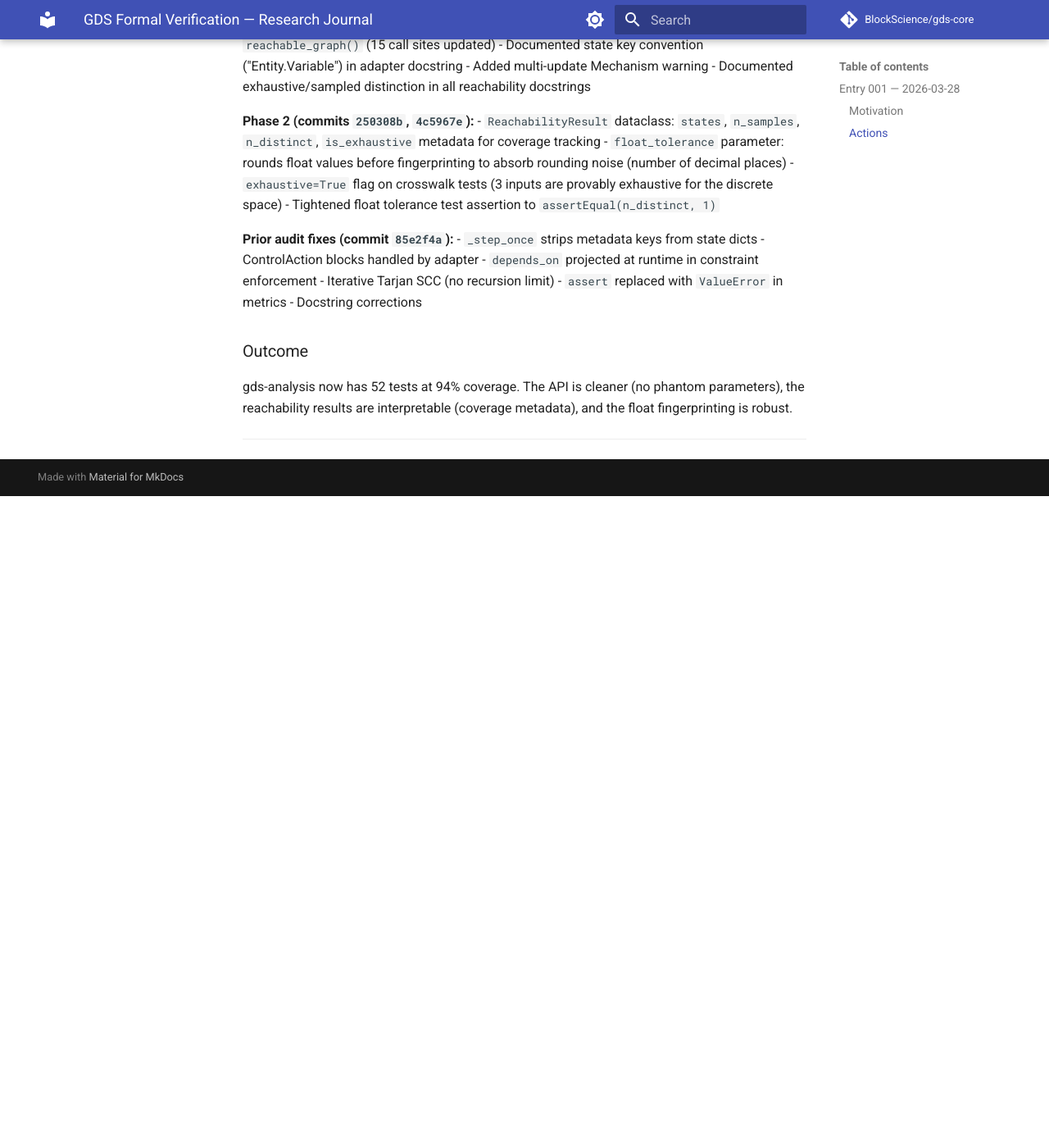
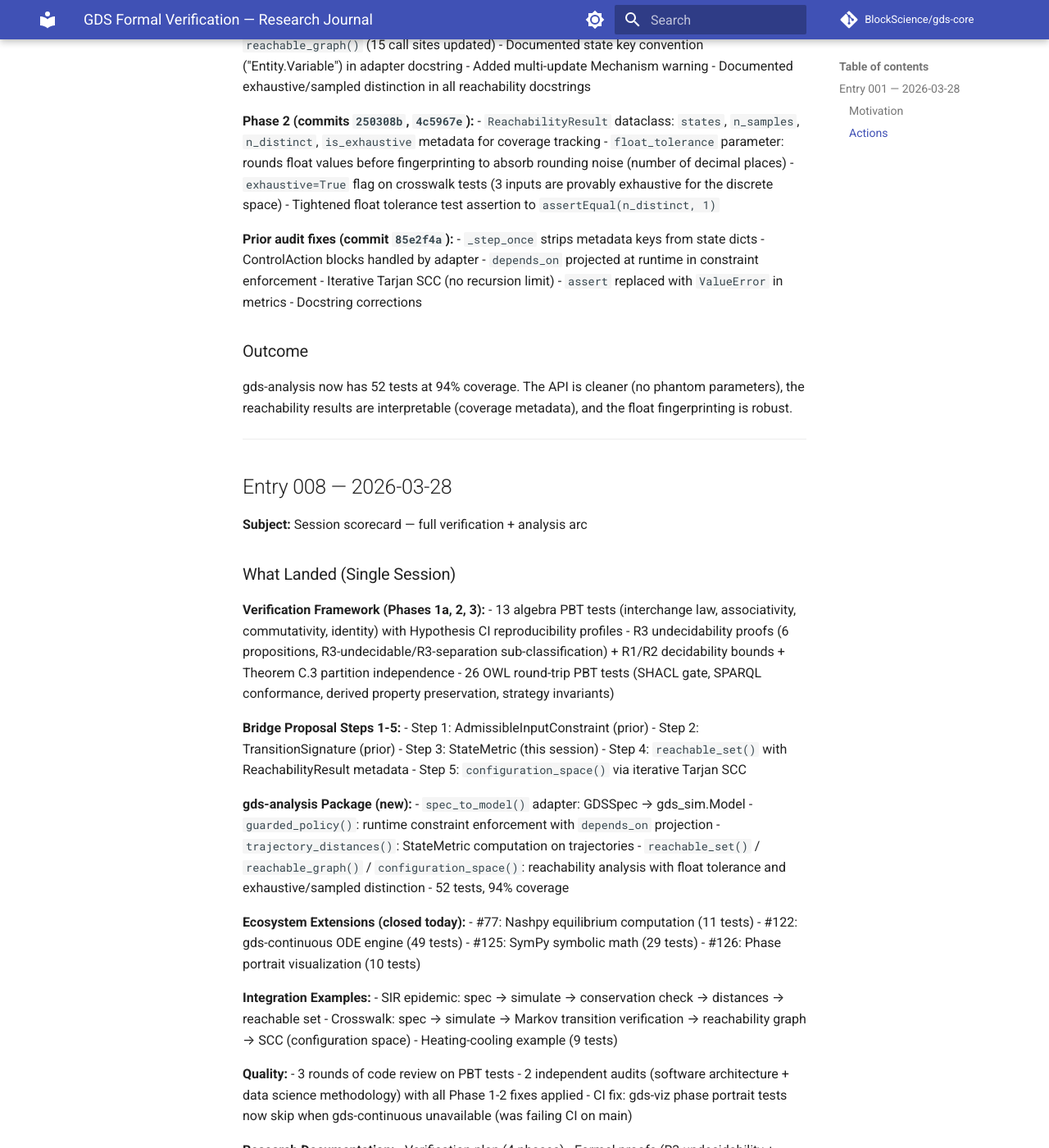
Before and after one commit to BlockScience/gds-core, an MkDocs documentation site: the page built from docs/research/journal.md, in a window 1280 px wide and 1400 px high, scrolled down 15734 px. Shown: the whole window at 82% size. Built offline with MkDocs 1.6.1 and Material for MkDocs 9.7.7, drawn with Linux system fonts in a browser that asks for light colours; comment, search, counter and statistics services are not loaded; before the commit the page ends 16339 px from its top, so only the background shows below that; some of the changed text lies outside the part shown.

Commit message:
docs: add journal entry 008 — session scorecard

```diff
--- a/docs/research/journal.md
+++ b/docs/research/journal.md
@@ -616,3 +616,111 @@ gds-analysis now has 52 tests at 94% coverage. The API is cleaner
 (coverage metadata), and the float fingerprinting is robust.
 
 ---
+
+## Entry 008 — 2026-03-28
+
+**Subject:** Session scorecard — full verification + analysis arc
+
+### What Landed (Single Session)
+
+**Verification Framework (Phases 1a, 2, 3):**
+- 13 algebra PBT tests (interchange law, associativity, commutativity,
+  identity) with Hypothesis CI reproducibility profiles
+- R3 undecidability proofs (6 propositions, R3-undecidable/R3-separation
+  sub-classification) + R1/R2 decidability bounds + Theorem C.3 partition
+  independence
+- 26 OWL round-trip PBT tests (SHACL gate, SPARQL conformance, derived
+  property preservation, strategy invariants)
+
+**Bridge Proposal Steps 1-5:**
+- Step 1: AdmissibleInputConstraint (prior)
+- Step 2: TransitionSignature (prior)
+- Step 3: StateMetric (this session)
+- Step 4: `reachable_set()` with ReachabilityResult metadata
+- Step 5: `configuration_space()` via iterative Tarjan SCC
+
+**gds-analysis Package (new):**
+- `spec_to_model()` adapter: GDSSpec → gds_sim.Model
+- `guarded_policy()`: runtime constraint enforcement with `depends_on`
+  projection
+- `trajectory_distances()`: StateMetric computation on trajectories
+- `reachable_set()` / `reachable_graph()` / `configuration_space()`:
+  reachability analysis with float tolerance and exhaustive/sampled
+  distinction
+- 52 tests, 94% coverage
+
+**Ecosystem Extensions (closed today):**
+- #77: Nashpy equilibrium computation (11 tests)
+- #122: gds-continuous ODE engine (49 tests)
+- #125: SymPy symbolic math (29 tests)
+- #126: Phase portrait visualization (10 tests)
+
+**Integration Examples:**
+- SIR epidemic: spec → simulate → conservation check → distances →
+  reachable set
+- Crosswalk: spec → simulate → Markov transition verification →
+  reachability graph → SCC (configuration space)
+- Heating-cooling example (9 tests)
+
+**Quality:**
+- 3 rounds of code review on PBT tests
+- 2 independent audits (software architecture + data science methodology)
+  with all Phase 1-2 fixes applied
+- CI fix: gds-viz phase portrait tests now skip when gds-continuous
+  unavailable (was failing CI on main)
+
+**Research Documentation:**
+- Verification plan (4 phases)
+- Formal proofs (R3 undecidability + representability bounds)
+- Research journal (8 entries)
+- 5 GitHub issues created and closed, 3 new issues for future work
+
+### Issue Scorecard
+
+| Issue | Title | Status |
+|---|---|---|
+| #134 | Phase 1a: Interchange law PBT | Closed |
+| #135 | Phase 1b-c: Coq mechanized proofs | Open (long-term) |
+| #136 | Phase 2: R1/R2/R3 as theorem | Closed |
+| #137 | Phase 3: Round-trip PBT | Closed |
+| #138 | Phase 4: Dynamical invariants | Closed (superseded) |
+| #139 | Verification + StateMetric PR | Merged to main |
+| #140 | gds-analysis package | Closed |
+| #141 | Reachable set R(x) + X_C | Closed |
+| #142 | Contingent derivative (Steps 6-7) | Open (research) |
+| #146 | gds-analysis + audits PR | Merged to main |
+
+### Remaining Open
+
+| Issue | Title | Blocker |
+|---|---|---|
+| #76 | Lean 4 export | Toolchain |
+| #123 | Continuous-time differential games | Research |
+| #124 | Optimal control / Hamiltonian | Research |
+| #127 | Backward reachable set (gds-control) | gds-analysis |
+| #135 | Coq mechanized proofs | Toolchain |
+| #142 | Contingent derivative + controllability | Research |
+| #143 | Package consolidation | Architecture decision |
+
+### Key Observations
+
+1. The bridge proposal (Steps 1-5) is now structurally complete. The
+   gap between the paper's mathematical definitions and the code is
+   closed for the non-research items. Steps 6-7 remain genuinely
+   research-level (contingent derivative, controllability).
+
+2. gds-analysis connects gds-framework to gds-sim without either
+   package knowing about the other. The adapter pattern preserves
+   the clean dependency graph.
+
+3. The verification framework provides three layers of confidence:
+   - PBT (Hypothesis): empirical confidence across random inputs
+   - Formal proofs (markdown + LaTeX): mathematical arguments
+   - SHACL/SPARQL validation: ontological consistency
+
+4. The R3-undecidable/R3-separation distinction is a genuine
+   contribution — it clarifies which GDS design choices create the
+   representability boundary and which could be moved by extending
+   the formalism.
+
+---
```
